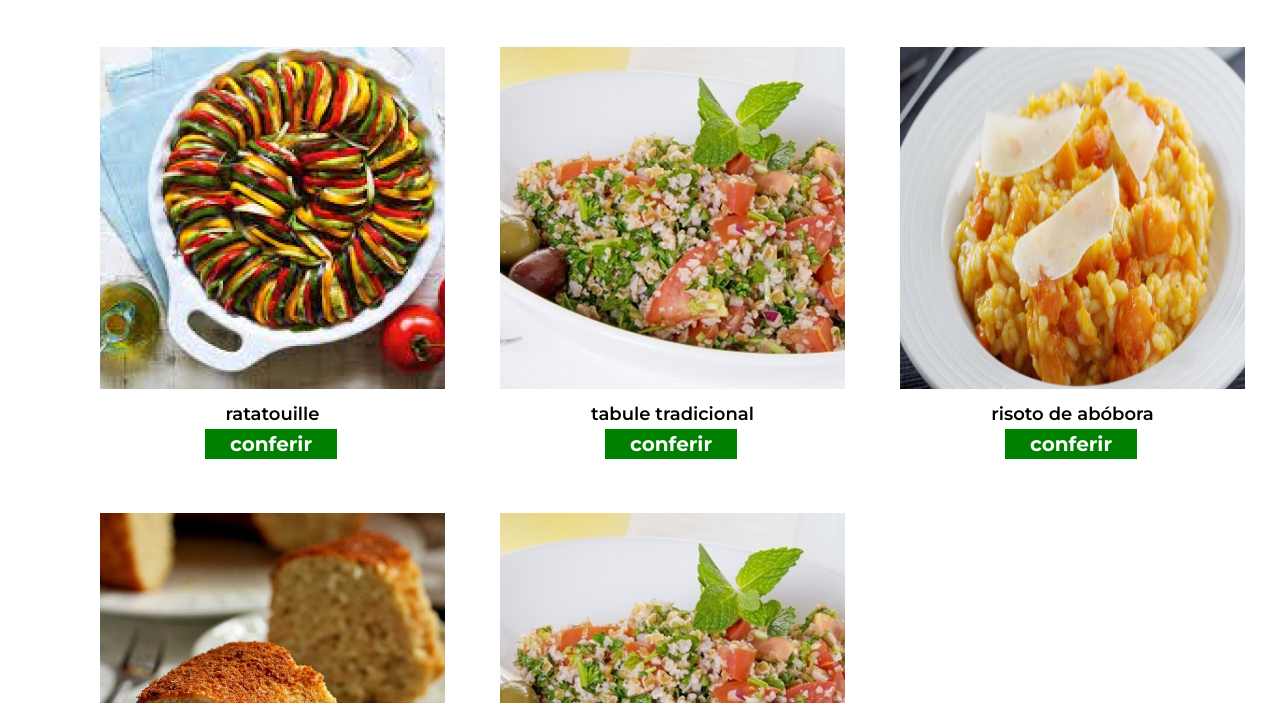
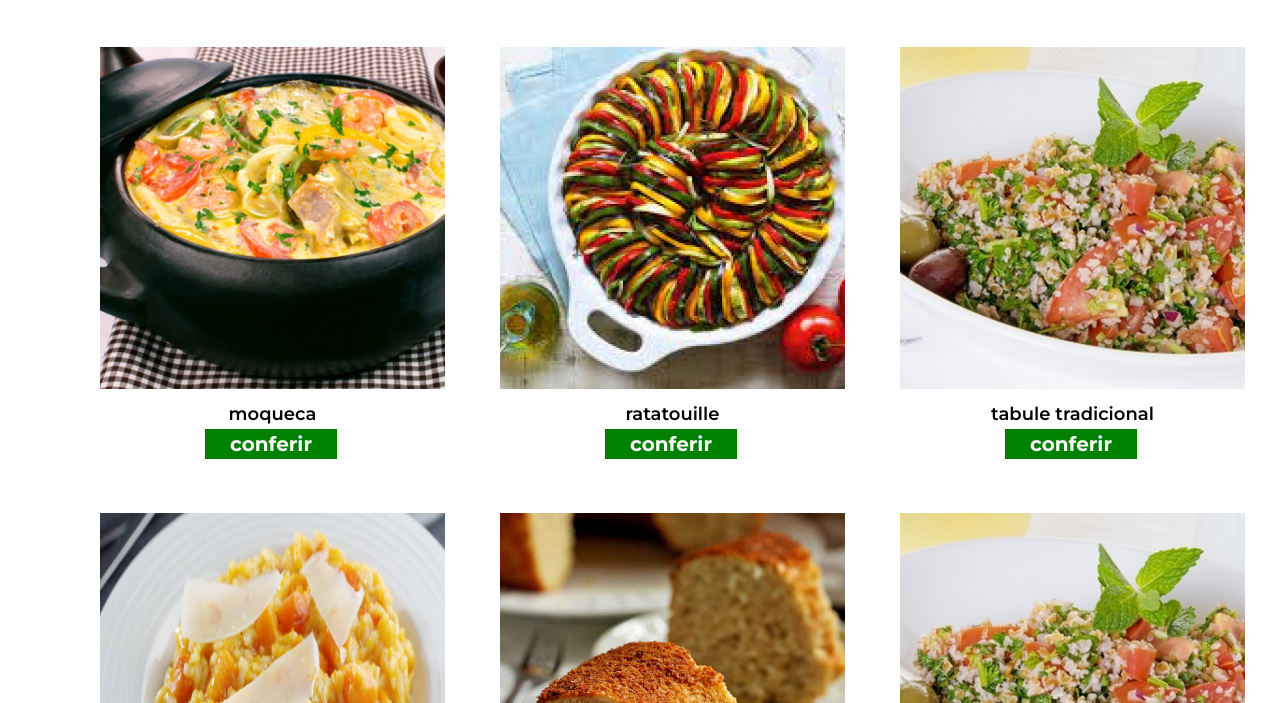
Before and after one commit to eduardmuniz/projeto-omma, a plain HTML site: page receitas.html in a window 1280 px wide. Shown: the part 725-1428 px from the top of the page. Drawn offline with Linux system fonts and the light colour scheme.

Commit message:
fixing pages home and receitas

```diff
--- a/receitas.html
+++ b/receitas.html
@@ -63,6 +63,15 @@
                     <a href="#">conferir</a>
                 </button>
              </div>
+            </div>
+
+            <div><img src="./img/moqueca.png" alt="moqueca">
+                <p align="center">moqueca</p>
+                <div class="conferir">
+                    <button>
+                        <a href="#">conferir</a>
+                    </button>
+              </div>
             </div>
 
             <div><img src="./img/ratatouille.png" alt="ratatouille">
```
Also changed, not shown: home.html (+3 -1 lines).
